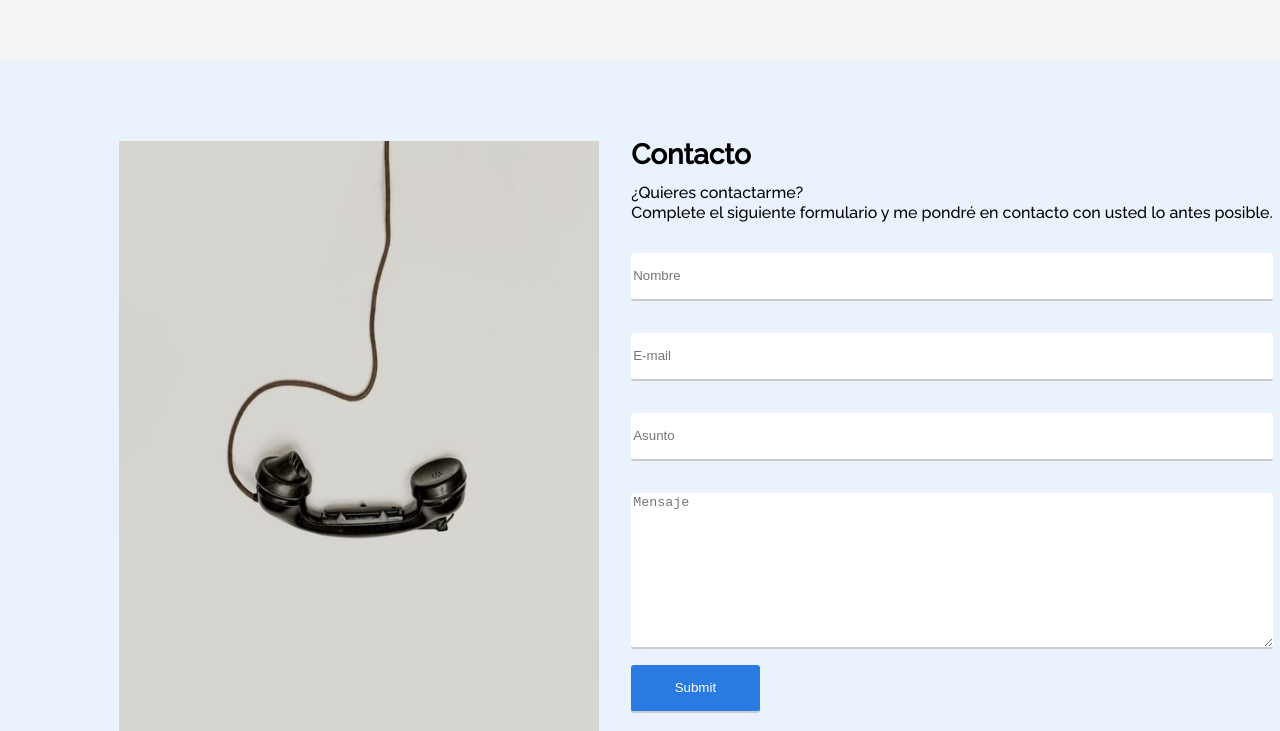
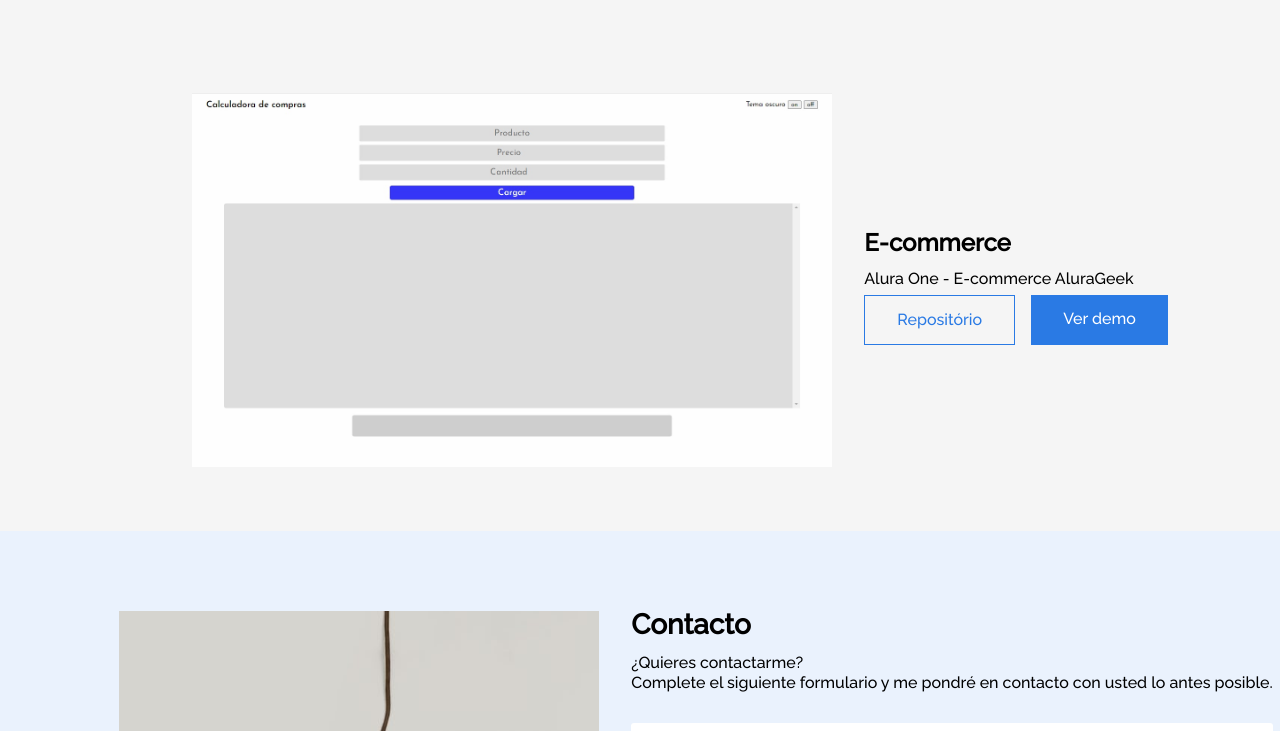
Before and after one commit to veracristian89/portafolio-web, a plain HTML site: page index.html in a window 1280 px wide. Shown: the part 3067-3798 px from the top of the page. Drawn offline with Linux system fonts and the light colour scheme.

Commit message:
se agrega nuevo proyecto

```diff
--- a/index.html
+++ b/index.html
@@ -194,7 +194,7 @@
                             Encriptador de texto
                         </h3>
                         <p class="proyecto__descripcion">
-                            primer challenge Alura - decodificador
+                            primer challenge Alura One - decodificador
                         </p>
                         <div class="proyecto__botones">
                             <div class="proyecto__boton-repo"><a href="https://github.com/veracristian89/challenge1-one-alura">Repositório</a></div>
@@ -219,6 +219,26 @@
                         <div class="proyecto__botones">
                             <div class="proyecto__boton-repo"><a href="https://github.com/veracristian89/lista-compras">Repositório</a></div>
                             <div class="proyecto__boton-demo"><a href="https://veracristian89.github.io/lista-compras/">Ver demo</a></div>
+                        </div>
+                    </div>
+                </div>
+            </div>
+        </section>
+
+        <section class="proyectos" id="proyectos">
+            <div class="proyecto__cajas">
+                <div class="proyecto__caja">
+                    <img class="proyecto__img" src="assets/img/proyecto-calculadora-compras.jpg" alt="imagen encriptador">
+                    <div class="proyecto__derecha">
+                        <h3 class="proyecto__titulo">
+                            E-commerce
+                        </h3>
+                        <p class="proyecto__descripcion">
+                            Alura One - E-commerce AluraGeek
+                        </p>
+                        <div class="proyecto__botones">
+                            <div class="proyecto__boton-repo"><a href="https://github.com/veracristian89/AluraGeek">Repositório</a></div>
+                            <div class="proyecto__boton-demo"><a href="https://alura-geek-e-commerce.netlify.app/">Ver demo</a></div>
                         </div>
                     </div>
                 </div>
```
Also changed, not shown: assets/img/proyecto-ecommerce.jpg (added).
